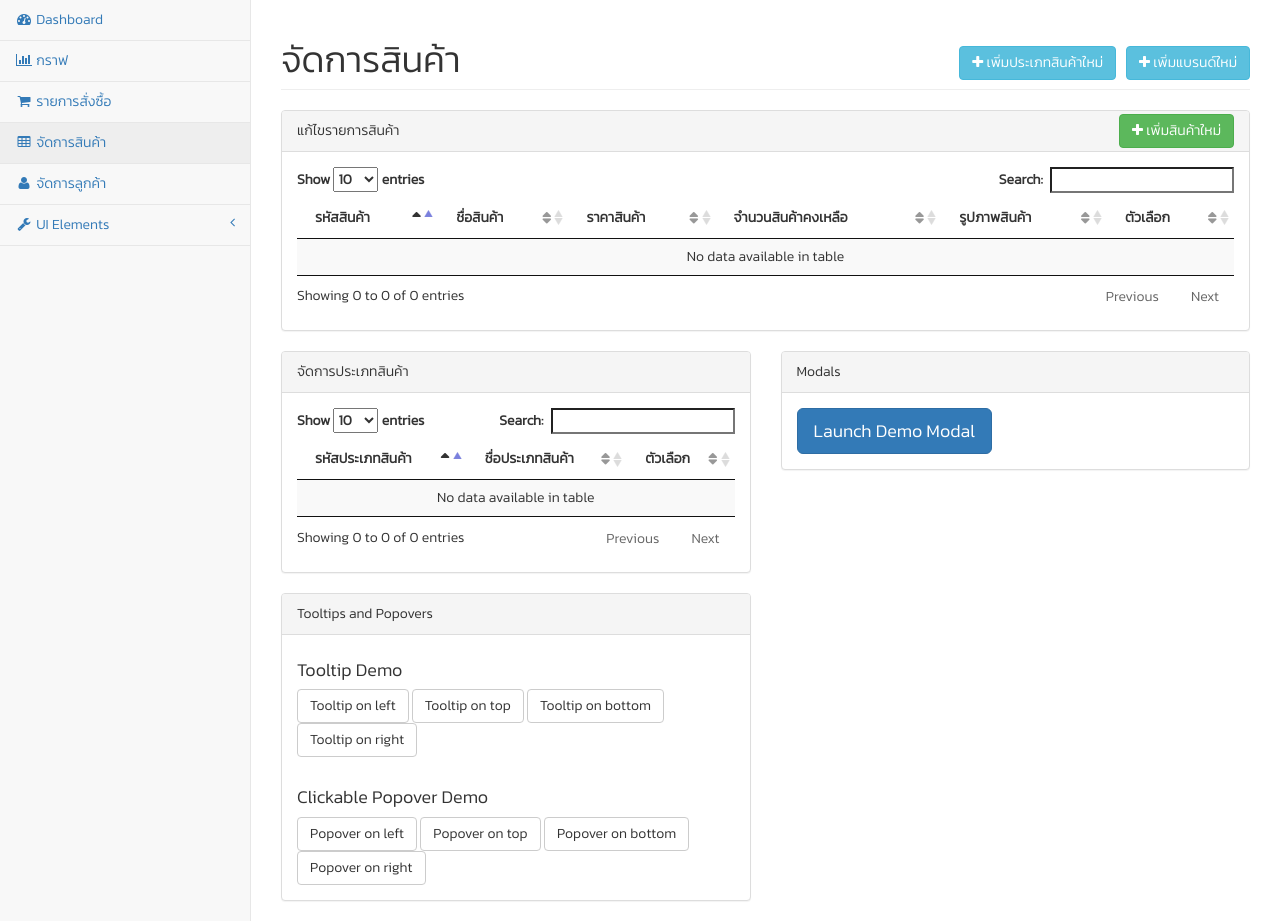
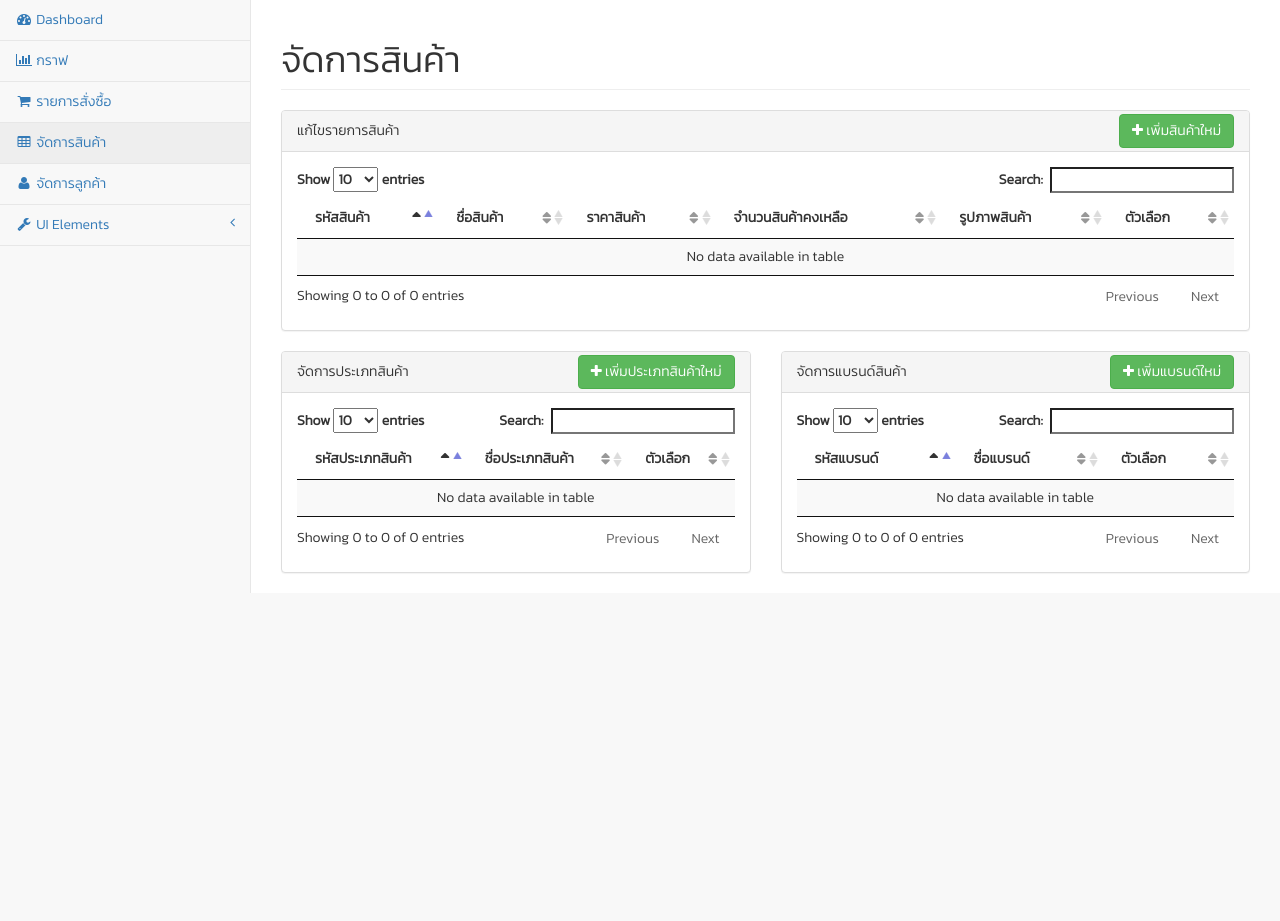
Before and after one commit to panuwit169/Lip-Inc, a PHP site: page /page/backend/pages/product.php in a window 1280 px wide. Shown: the part 51-972 px from the top of the page. After the commit the page ends 644 px from the top, so only its background shows below. Run offline with PHP 8.4, Linux system fonts and the light colour scheme; the template is opened without the code that fills it, so the values that code supplies are empty; a stand-in replaces the project's code that opens the database connection.

Commit message:
finished admin-product

```diff
--- a/page/backend/pages/product.php
+++ b/page/backend/pages/product.php
@@ -34,15 +34,7 @@
         <div id="page-wrapper">
             <div class="row">
                 <div class="col-lg-12">
-                    <h1 class="page-header">จัดการสินค้า
-                      <a style="float:right;" href="addnew_brand.php">
-                        <button type="button" class="btn btn-info"><i class="fa fa-plus" aria-hidden="true"></i> เพิ่มแบรนด์ใหม่</button>
-                      </a>
-                      <a style="float:right;margin-right:10px" href="addnew_protype.php">
-                        <button type="button" class="btn btn-info"><i class="fa fa-plus" aria-hidden="true"></i> เพิ่มประเภทสินค้าใหม่</button>
-                      </a>
-                    </h1>
-
+                    <h1 class="page-header">จัดการสินค้า</h1>
                 </div>
                 <!-- /.col-lg-12 -->
             </div>
@@ -113,6 +105,11 @@
                     <div class="panel panel-default">
                         <div class="panel-heading">
                             จัดการประเภทสินค้า
+                            <div style="float:right;margin-top: -7px;">
+                              <a href="addnew_protype.php">
+                                <button type="button" class="btn btn-success"><i class="fa fa-plus" aria-hidden="true"></i> เพิ่มประเภทสินค้าใหม่</button>
+                              </a>
+                            </div>
                         </div>
                         <!-- /.panel-heading -->
                         <div class="panel-body">
@@ -157,35 +154,47 @@
                 <div class="col-lg-6">
                     <div class="panel panel-default">
                         <div class="panel-heading">
-                            Modals
+                            จัดการแบรนด์สินค้า
+                            <div style="float:right;margin-top: -7px;">
+                              <a href="addnew_brand.php">
+                                <button type="button" class="btn btn-success"><i class="fa fa-plus" aria-hidden="true"></i> เพิ่มแบรนด์ใหม่</button>
+                              </a>
+                            </div>
                         </div>
                         <!-- /.panel-heading -->
                         <div class="panel-body">
-                            <!-- Button trigger modal -->
-                            <button class="btn btn-primary btn-lg" data-toggle="modal" data-target="#myModal">
-                                Launch Demo Modal
-                            </button>
-                            <!-- Modal -->
-                            <div class="modal fade" id="myModal" tabindex="-1" role="dialog" aria-labelledby="myModalLabel" aria-hidden="true">
-                                <div class="modal-dialog">
-                                    <div class="modal-content">
-                                        <div class="modal-header">
-                                            <button type="button" class="close" data-dismiss="modal" aria-hidden="true">&times;</button>
-                                            <h4 class="modal-title" id="myModalLabel">Modal title</h4>
-                                        </div>
-                                        <div class="modal-body">
-                                            Lorem ipsum dolor sit amet, consectetur adipisicing elit, sed do eiusmod tempor incididunt ut labore et dolore magna aliqua. Ut enim ad minim veniam, quis nostrud exercitation ullamco laboris nisi ut aliquip ex ea commodo consequat. Duis aute irure dolor in reprehenderit in voluptate velit esse cillum dolore eu fugiat nulla pariatur. Excepteur sint occaecat cupidatat non proident, sunt in culpa qui officia deserunt mollit anim id est laborum.
-                                        </div>
-                                        <div class="modal-footer">
-                                            <button type="button" class="btn btn-default" data-dismiss="modal">Close</button>
-                                            <button type="button" class="btn btn-primary">Save changes</button>
-                                        </div>
-                                    </div>
-                                    <!-- /.modal-content -->
-                                </div>
-                                <!-- /.modal-dialog -->
-                            </div>
-                            <!-- /.modal -->
+                          <table id="brand" class="display" cellspacing="0" width="100%">
+                            <thead>
+                              <tr>
+                                <th>รหัสแบรนด์</th>
+                                <th>ชื่อแบรนด์</th>
+                                <th>ตัวเลือก</th>
+                              </tr>
+                            </thead>
+                            <?php
+                              $sqltxt3 = "SELECT * FROM brand order by brand_id ASC";
+                              $result3 = mysql_query ($sqltxt3,$con);
+                            ?>
+                            <tbody>
+                              <?php
+                                while($rs3 = mysql_fetch_array($result3)){
+                              ?>
+                              <tr>
+                                <td><?php echo $rs3["brand_id"]; ?></td>
+                                <td><?php echo $rs3["brand_name"]; ?></td>
+                                <td>
+                                  <?php
+                                    echo "<a href=\"../../../process/backend/deletebrand.php?id=$rs3[0]\" ";
+                                    echo "onclick=\"return confirm('ยืนยันการลบข้อมูลสินค้า $rs3[1]')\"><button type=\"button\" class=\"btn btn-danger\">ลบ</button></a>";
+                                  ?>
+                                </td>
+                              </tr>
+                              <?php
+                                }
+                              ?>
+                            </tbody>
+
+                          </table>
                         </div>
                         <!-- .panel-body -->
                     </div>
@@ -193,45 +202,6 @@
                 </div>
                 <!-- /.col-lg-6 -->
               </div>
-              <div class="row">
-                <div class="col-lg-6">
-                    <div class="panel panel-default">
-                        <div class="panel-heading">
-                            Tooltips and Popovers
-                        </div>
-                        <!-- /.panel-heading -->
-                        <div class="panel-body">
-                            <h4>Tooltip Demo</h4>
-                            <div class="tooltip-demo">
-                                <button type="button" class="btn btn-default" data-toggle="tooltip" data-placement="left" title="Tooltip on left">Tooltip on left</button>
-                                <button type="button" class="btn btn-default" data-toggle="tooltip" data-placement="top" title="Tooltip on top">Tooltip on top</button>
-                                <button type="button" class="btn btn-default" data-toggle="tooltip" data-placement="bottom" title="Tooltip on bottom">Tooltip on bottom</button>
-                                <button type="button" class="btn btn-default" data-toggle="tooltip" data-placement="right" title="Tooltip on right">Tooltip on right</button>
-                            </div>
-                            <br>
-                            <h4>Clickable Popover Demo</h4>
-                            <div class="tooltip-demo">
-                                <button type="button" class="btn btn-default" data-container="body" data-toggle="popover" data-placement="left" data-content="Vivamus sagittis lacus vel augue laoreet rutrum faucibus.">
-                                    Popover on left
-                                </button>
-                                <button type="button" class="btn btn-default" data-container="body" data-toggle="popover" data-placement="top" data-content="Vivamus sagittis lacus vel augue laoreet rutrum faucibus.">
-                                    Popover on top
-                                </button>
-                                <button type="button" class="btn btn-default" data-container="body" data-toggle="popover" data-placement="bottom" data-content="Vivamus sagittis lacus vel augue laoreet rutrum faucibus.">
-                                    Popover on bottom
-                                </button>
-                                <button type="button" class="btn btn-default" data-container="body" data-toggle="popover" data-placement="right" data-content="Vivamus sagittis lacus vel augue laoreet rutrum faucibus.">
-                                    Popover on right
-                                </button>
-                            </div>
-                        </div>
-                        <!-- .panel-body -->
-                    </div>
-                    <!-- /.panel -->
-                </div>
-                <!-- /.col-lg-6 -->
-            </div>
-            <!-- /.row -->
         </div>
         <!-- /#page-wrapper -->
 
@@ -253,6 +223,7 @@
     $(document).ready(function(){
         $('#product').DataTable();
         $('#protype').DataTable();
+        $('#brand').DataTable();
     });
     </script>
 
```
Also changed, not shown: page/backend/pages/addnew_brand.php (added, +80 -0 lines), page/backend/pages/addnew_protype.php (added, +80 -0 lines), process/backend/deletebrand.php (added, +10 -0 lines), process/backend/deleteprotype.php (added, +10 -0 lines), process/backend/save_new_brand.php (added, +16 -0 lines), process/backend/save_new_protype.php (added, +16 -0 lines).
